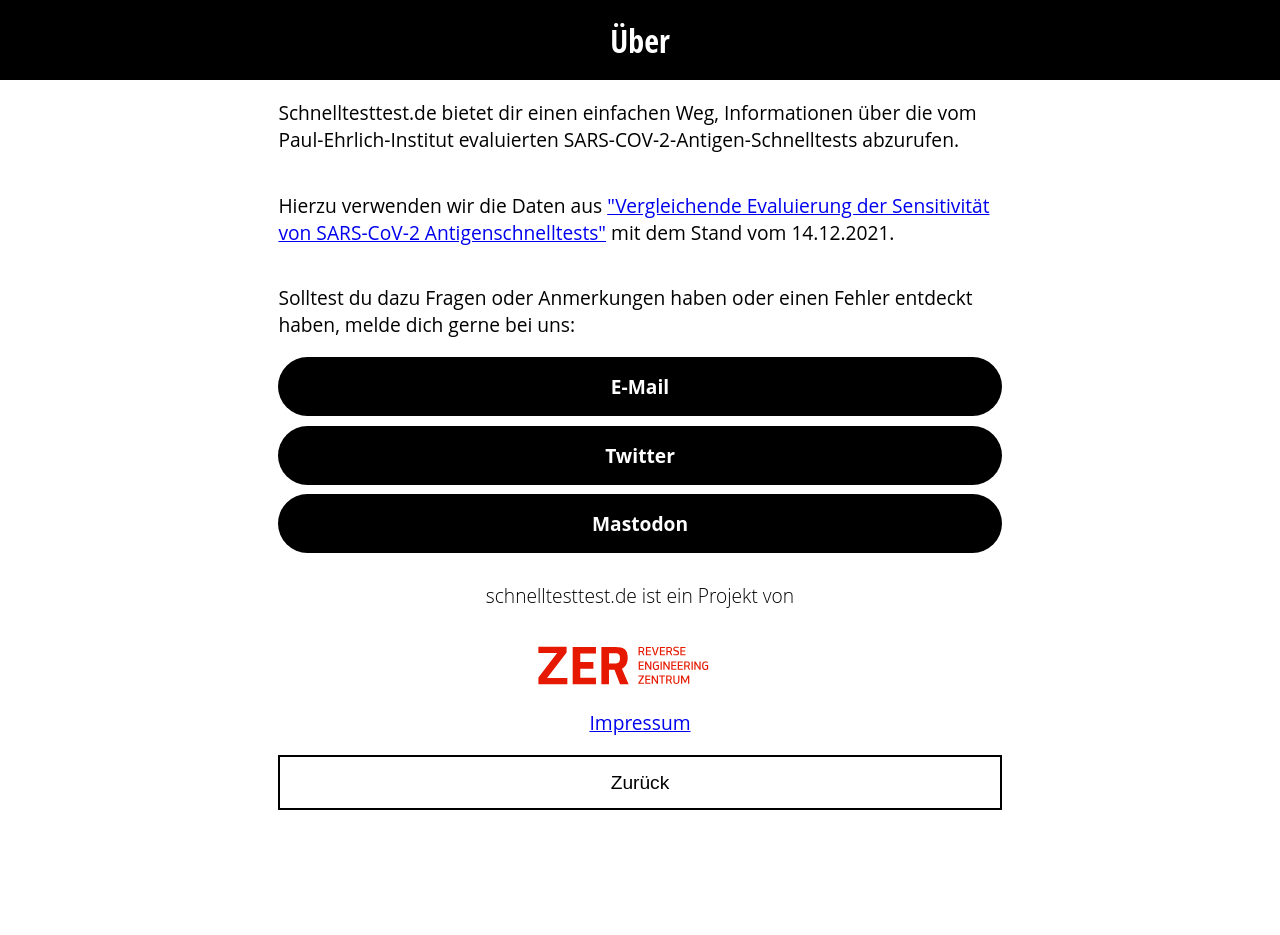
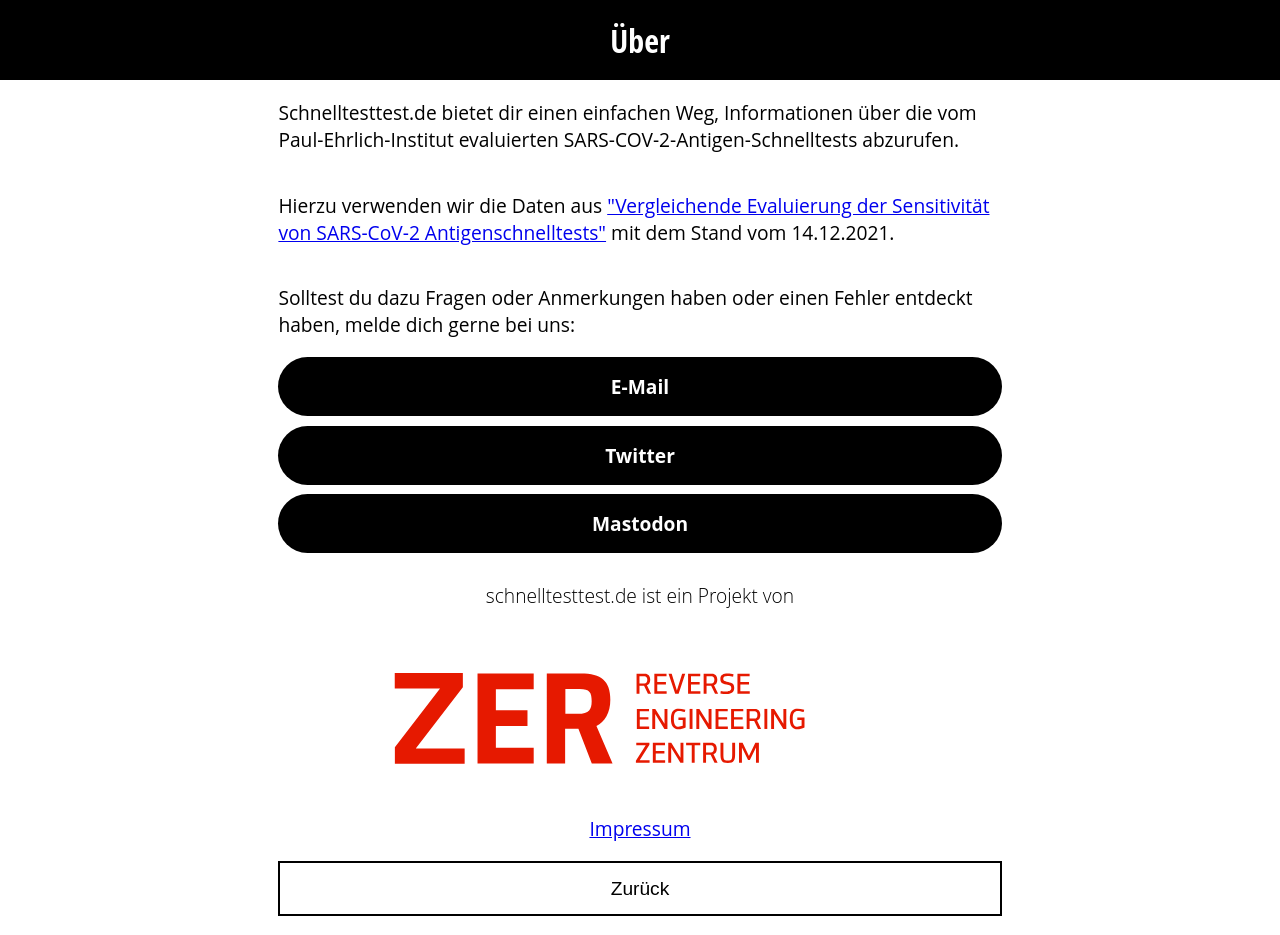
Before and after one commit to zerforschung/schnelltesttest.de, a React (Create React App) app: page /about in a window 1280 px wide. Before the commit the page ends 829 px from the top, so only its background shows below. Built offline with nearby package versions, Linux system fonts and the light colour scheme.

Commit message:
🐛 Fix zer-logo not displaying on about page

```diff
--- a/src/routes/About.tsx
+++ b/src/routes/About.tsx
@@ -25,9 +25,11 @@ export default function About(): JSX.Element {
       <ContactInfo />
       <div style={{ flexGrow: 1 }}></div>
       <p style={{ fontWeight: 300 }}>schnelltesttest.de ist ein Projekt von</p>
-      <a href="https://zerforschung.org">
-        <img style={{ width: '100%' }} src={zerlogo} />
-      </a>
+      <div style={{ width: '100%' }}>
+        <a href="https://zerforschung.org">
+          <img style={{ width: '100%' }} src={zerlogo} />
+        </a>
+      </div>
       <a href={'https://zerforschung.org/impressum/'}>Impressum</a>
     </TextHeadingPage>
   );
```
